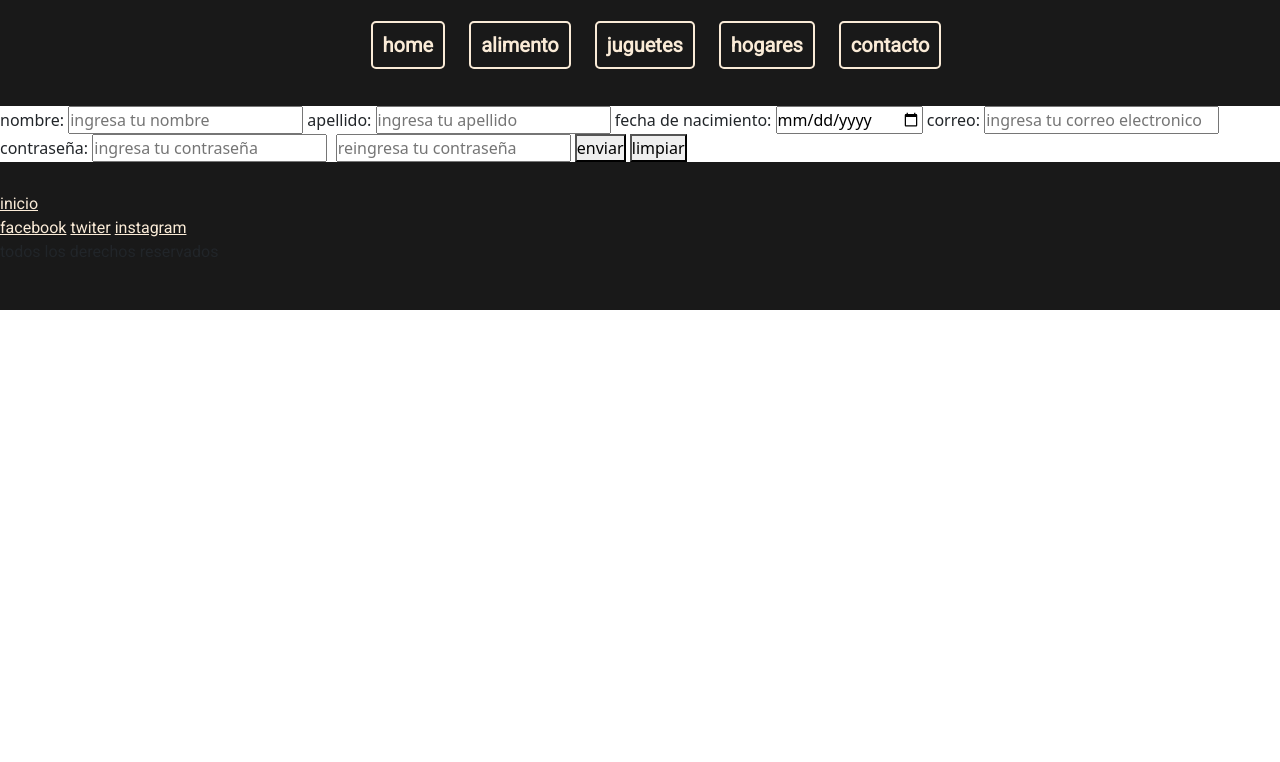
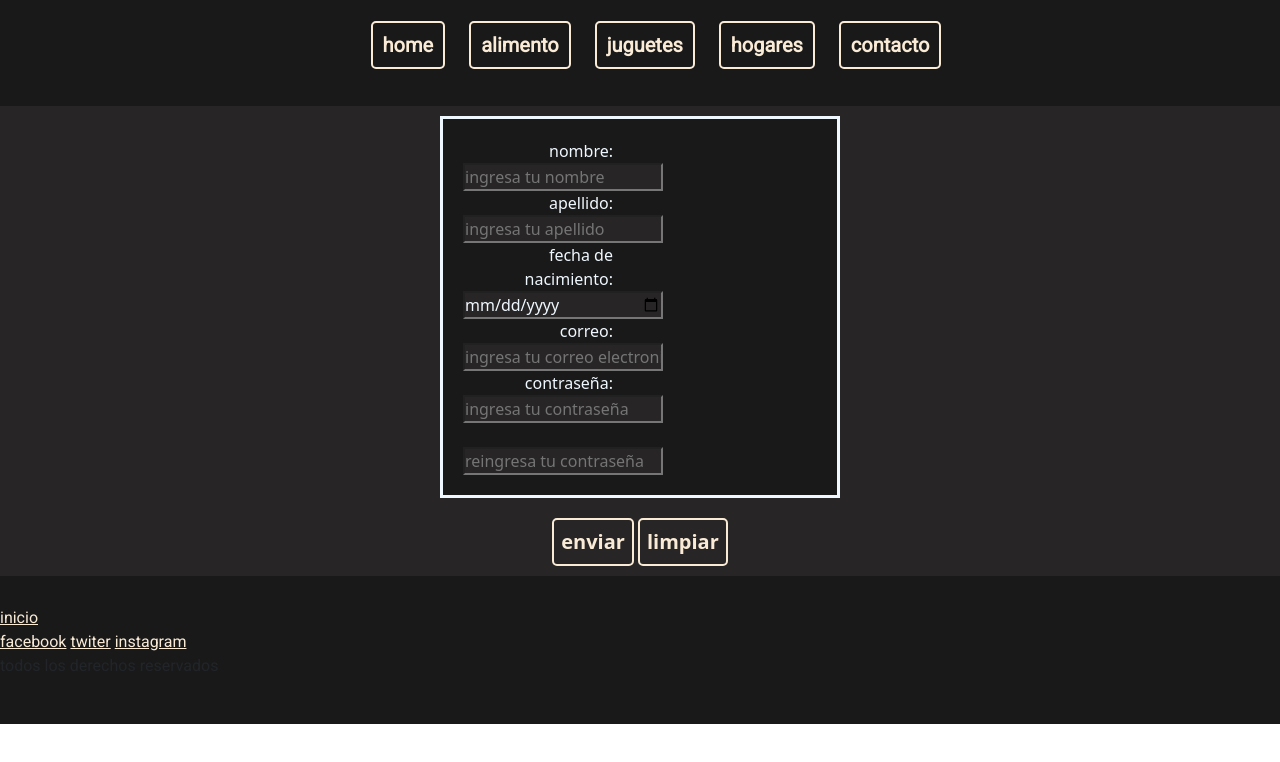
Before and after one commit to fedegoroangel/michi-petshop, a plain HTML site: page pages/contacto.html in a window 1280 px wide. Drawn offline with nearby package versions, Linux system fonts and the light colour scheme.

Commit message:
formulario terminado

```diff
--- a/css/style.css
+++ b/css/style.css
@@ -293,6 +293,49 @@ footer a{
 
 /*formulario*/
 
+#form{
+    display: grid;
+    align-items: center;
+    justify-content: center;
+    background-color: #272525;
+    justify-items: center;
+}
+
+#form div{
+    margin:10px;
+}
+.form-style{
+    display: inline-block;
+    width: 400px;
+    background-color: #191919;
+    padding: 20px;
+    border: solid aliceblue;
+    color: aliceblue;
+}
+
+.form-style label{
+    width: 150px;
+    text-align: right;
+}
+
+.form-style input{
+    width: 200px;
+    background-color: #272525;
+    color: aliceblue;
+}
+
+
+
+.button3{
+    border: 2px solid antiquewhite;
+    border-radius: 5px;
+    display: inline;
+    padding: 7px;
+    font-size: 20px;
+    font-weight: bold;
+    color: antiquewhite;
+    background-color: #272525;
+}
 
 
 
--- a/pages/contacto.html
+++ b/pages/contacto.html
@@ -4,8 +4,11 @@
     <meta charset="UTF-8">
     <meta http-equiv="X-UA-Compatible" content="IE=edge">
     <meta name="viewport" content="width=device-width, initial-scale=1.0">
+    <!--link bootstrap-->
     <link href="https://cdn.jsdelivr.net/npm/bootstrap@5.3.0-alpha3/dist/css/bootstrap.min.css" rel="stylesheet" integrity="sha384-KK94CHFLLe+nY2dmCWGMq91rCGa5gtU4mk92HdvYe+M/SXH301p5ILy+dN9+nJOZ" crossorigin="anonymous">
+    <!--link css-->
     <link rel="stylesheet" href="../css/style.css">
+
     <title>Document</title>
 </head>
 <body>
@@ -21,8 +24,8 @@
         </nav>
     </header>
     <main>
-        <form>
-            <div>
+        <form id="form">
+            <div class="form-style">
                 <label for="nombre">nombre: </label>
                 <input type="text" name="nombre" placeholder="ingresa tu nombre">
                 <label for="apellido">apellido: </label>
@@ -35,10 +38,13 @@
                 <input type="password" name="password" placeholder="ingresa tu contraseña">
                 <label for="password"></label>
                 <input type="password" name="password" placeholder="reingresa tu contraseña">
-                <button type="submit">enviar</button>
-                <button type="reset">limpiar</button>
+            </div>
+            <div>
+                <button type="submit" class="button3">enviar</button>
+                <button type="reset" class="button3">limpiar</button>
             </div>
         </form>
+
     </main>
     <footer>
         <div>
```
